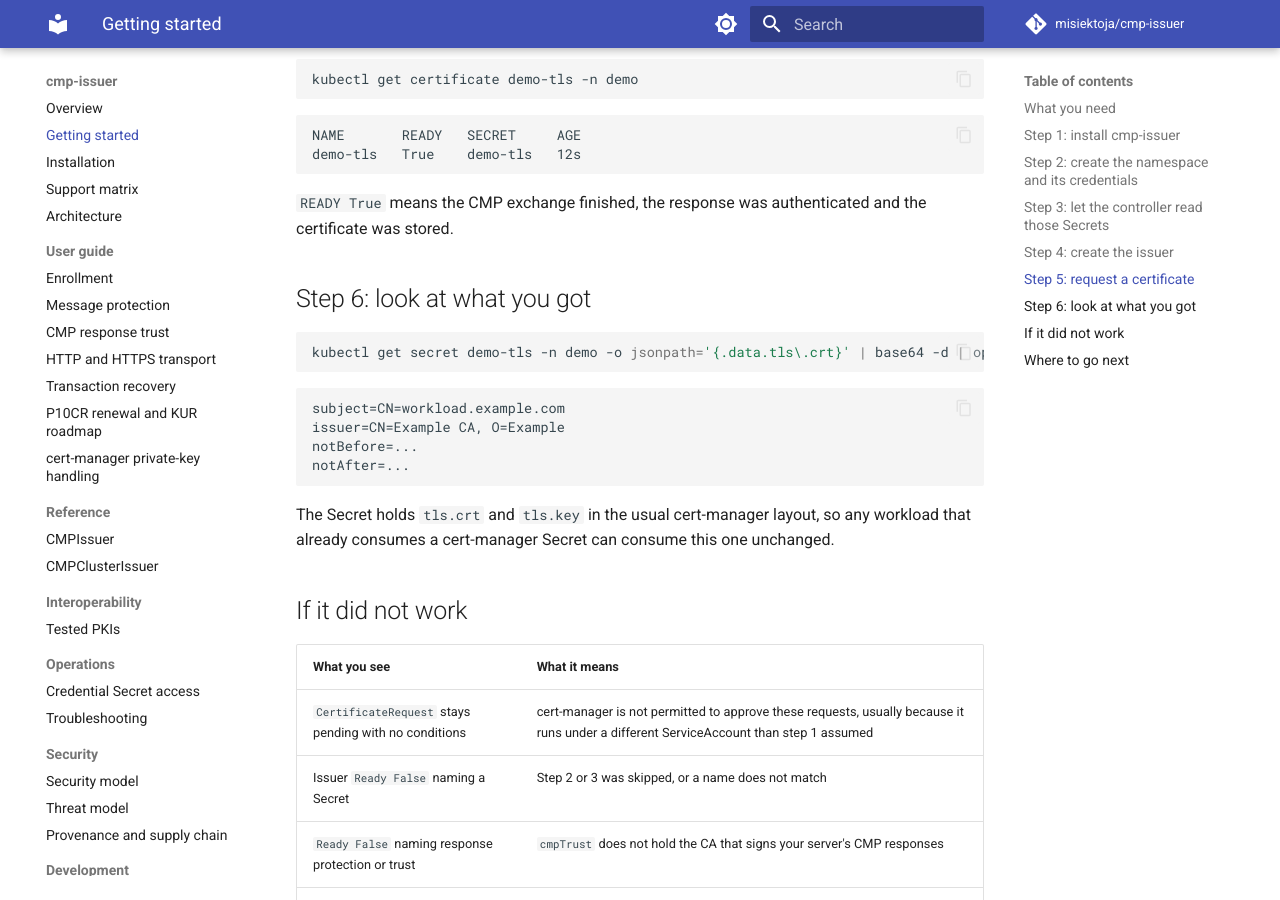
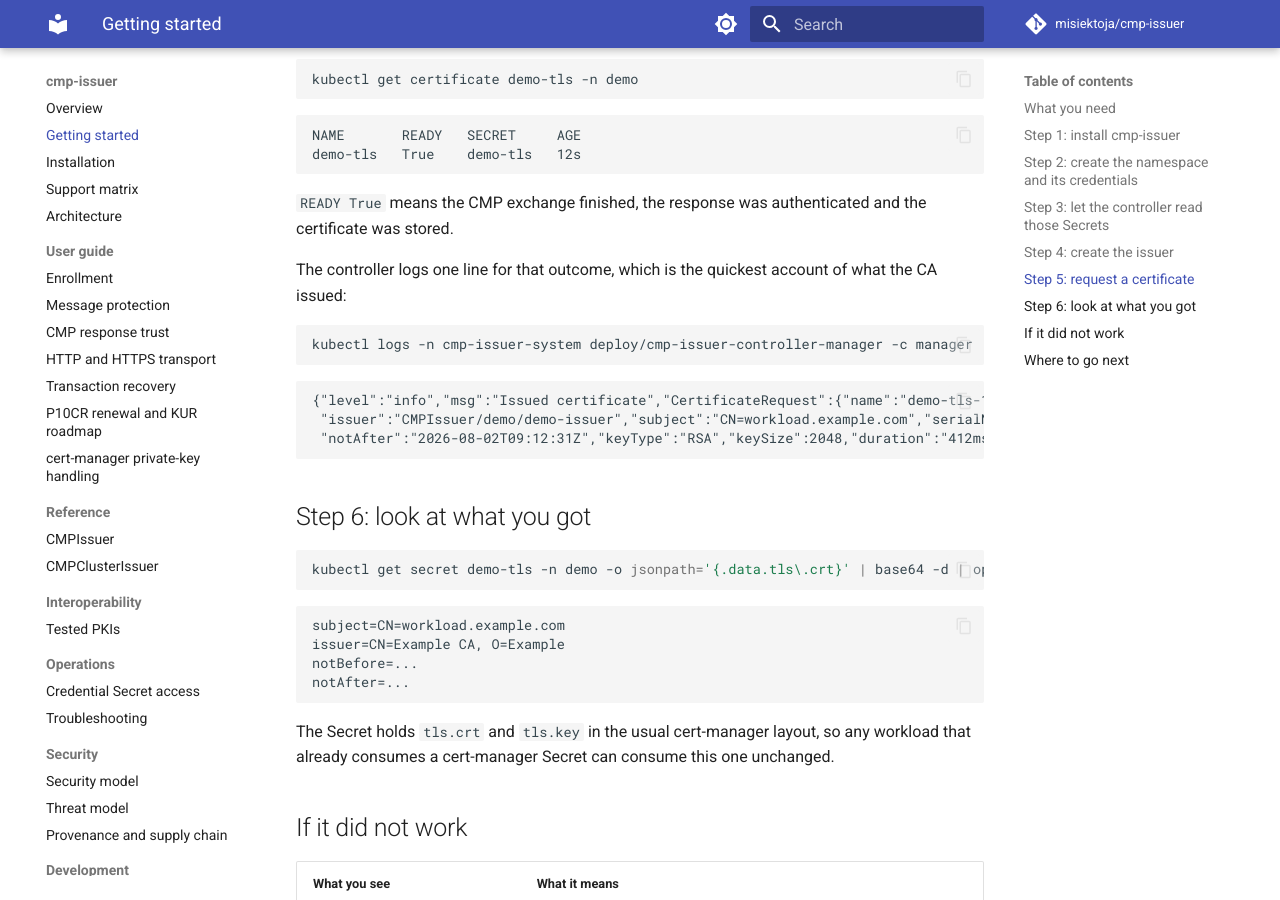
Before and after one commit to misiektoja/cmp-issuer, an MkDocs documentation site: the page built from docs/getting-started.md, in a window 1280 px wide and 900 px high, scrolled down 3697 px. Built offline with MkDocs 1.6.1 and Material for MkDocs 9.7.7, drawn with Linux system fonts in a browser that asks for light colours; comment, search, counter and statistics services are not loaded.

Commit message:
docs: show the issuance log line in the walkthrough

````diff
--- a/docs/getting-started.md
+++ b/docs/getting-started.md
@@ -189,6 +189,18 @@
 `READY True` means the CMP exchange finished, the response was authenticated and the certificate was
 stored.
 
+The controller logs one line for that outcome, which is the quickest account of what the CA issued:
+
+```bash
+kubectl logs -n cmp-issuer-system deploy/cmp-issuer-controller-manager -c manager | grep "Issued certificate"
+```
+
+```text
+{"level":"info","msg":"Issued certificate","CertificateRequest":{"name":"demo-tls-1","namespace":"demo"},
+ "issuer":"CMPIssuer/demo/demo-issuer","subject":"CN=workload.example.com","serialNumber":"3b8f2a41",
+ "notAfter":"2026-08-02T09:12:31Z","keyType":"RSA","keySize":2048,"duration":"412ms", ...}
+```
+
 ## Step 6: look at what you got
 
 ```bash
````
